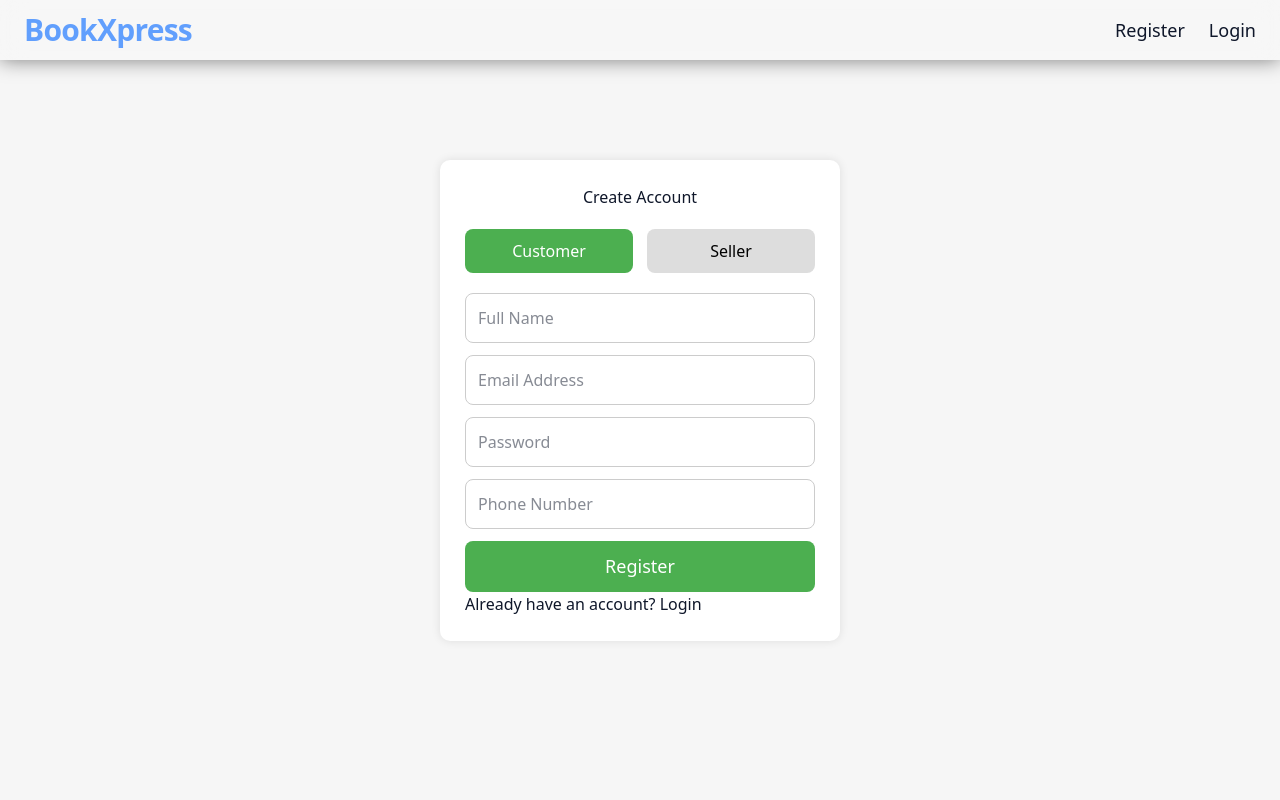
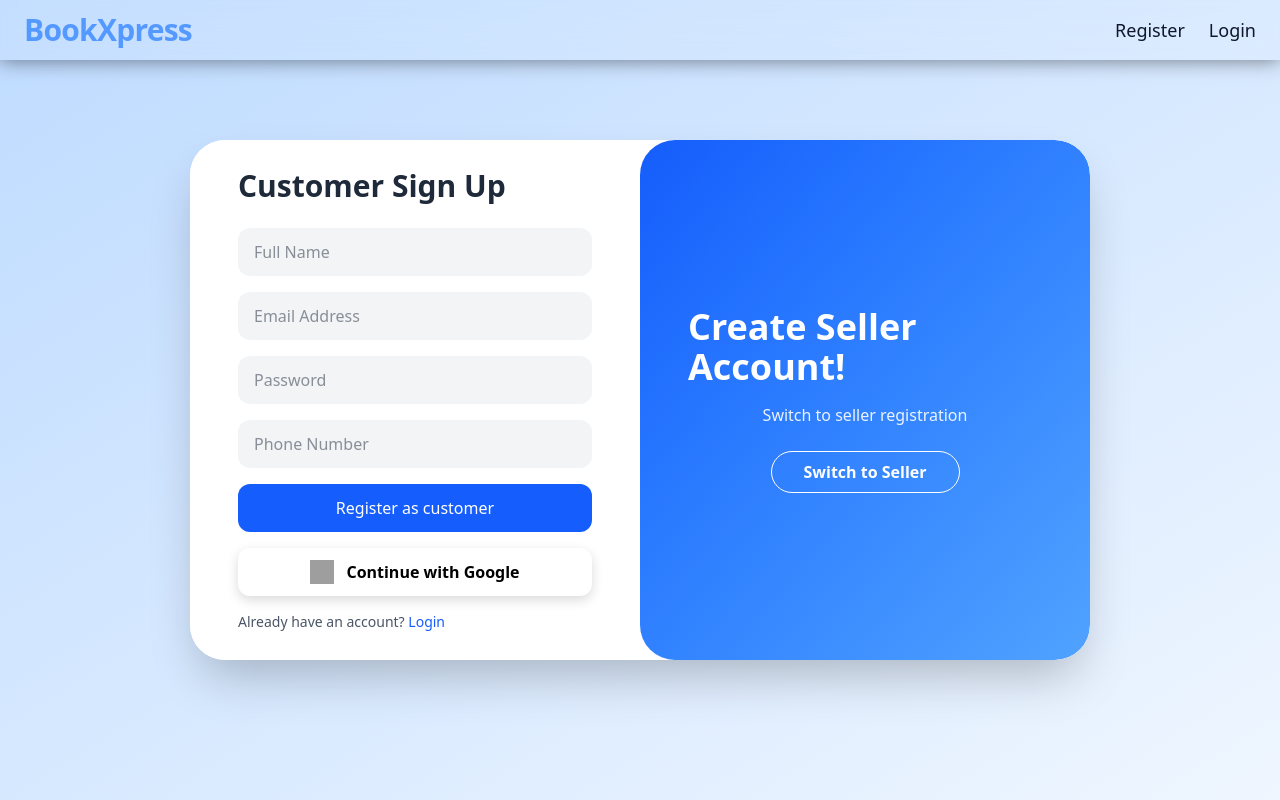
Before and after one commit to bhaskarradha123/BookXpress, a React (Vite) app in the folder frontend/: page /register in a window 1280 px wide. Built offline with nearby package versions, Linux system fonts and the light colour scheme; grey boxes are pictures that could not be loaded.

Commit message:
uploading style changes for register and login files

```diff
--- a/frontend/src/pages/Login.jsx
+++ b/frontend/src/pages/Login.jsx
@@ -40,10 +40,21 @@ export default function Login() {
         </h2>
 
         {/* Google Login */}
-      <button className="w-full bg-white text-black py-3 rounded-xl font-semibold
-                         shadow-lg hover:scale-[1.09] transition">
+        <button
+          className="w-full py-3 rounded-xl font-semibold flex items-center justify-center gap-3
+             bg-white text-black shadow-[0_4px_12px_rgba(0,0,0,0.15)]
+             hover:shadow-[0_6px_18px_rgba(0,0,0,0.25)]
+             hover:scale-[1.05] active:scale-[0.98]
+             transition-all duration-300"
+        >
+          <img
+            src="https://www.svgrepo.com/show/475656/google-color.svg"
+            className="w-6 h-6"
+            alt="Google"
+          />
           Continue with Google
         </button>
+
 
         <div className="my-5 text-center text-white/70">or</div>
 
--- a/frontend/src/pages/Register.jsx
+++ b/frontend/src/pages/Register.jsx
@@ -1,33 +1,34 @@
 import React, { useState } from "react";
-import axios from "axios";
+import { registerUser } from "../api/axios";
 import { toast } from "react-toastify";
-import "react-toastify/dist/ReactToastify.css";
-import { registerUser } from "../api/axios";
 import { Link, useNavigate } from "react-router-dom";
 
-const Register = () => {
+export default function Register() {
   const navigate = useNavigate();
+  const [role, setRole] = useState("customer");
+
   const [form, setForm] = useState({
     name: "",
     email: "",
     password: "",
     phone: "",
-    role: "customer", // default role
+    role: "customer",
   });
 
   const handleChange = (e) => {
     setForm({ ...form, [e.target.name]: e.target.value });
   };
 
-  const handleRole = (role) => {
-    setForm({ ...form, role });
+  const switchRole = () => {
+    const newRole = role === "customer" ? "seller" : "customer";
+    setRole(newRole);
+    setForm({ ...form, role: newRole });
   };
 
   const handleSubmit = async (e) => {
     e.preventDefault();
-
     try {
-      const res = await registerUser(form);
+      await registerUser(form);
       toast.success("Registered successfully!");
       navigate("/login");
     } catch (err) {
@@ -36,138 +37,106 @@ const Register = () => {
   };
 
   return (
-    <div style={styles.container}>
-      <form onSubmit={handleSubmit} style={styles.card}>
-        <h2 style={styles.heading}>Create Account</h2>
+    <div className="min-h-screen w-full flex justify-center items-center bg-gradient-to-br from-blue-200 to-blue-50">
+      <div className="relative w-[900px] h-[520px] shadow-2xl rounded-[35px] overflow-hidden bg-white">
 
-        {/* ROLE SELECTION BUTTONS */}
-        <div style={styles.roleContainer}>
-          <button
-            type="button"
-            onClick={() => handleRole("customer")}
-            style={{
-              ...styles.roleBtn,
-              background: form.role === "customer" ? "#4CAF50" : "#ddd",
-              color: form.role === "customer" ? "#fff" : "#000",
-            }}
+        {/* ---------------------- SLIDING BLUE PANEL ---------------------- */}
+        <div
+          className={`absolute top-0 h-full w-1/2 rounded-[35px] bg-gradient-to-br from-blue-600 to-blue-400 text-white flex flex-col justify-center items-center px-12 transition-all duration-700 ${role === "customer" ? "translate-x-full rounded-l-[35px]" : "translate-x-0 rounded-r-[35px]"
+            }`}
         >
-            Customer
-          </button>
+          <h1 className="text-4xl font-bold mb-4">
+            {role === "customer" ? "Create Seller Account!" : "Create Customer Account!"}
+          </h1>
+
+          <p className="mb-6 opacity-90 text-center">
+            {role === "customer"
+              ? "Switch to seller registration"
+              : "Switch to customer registration"}
+          </p>
 
           <button
-            type="button"
-            onClick={() => handleRole("seller")}
-            style={{
-              ...styles.roleBtn,
-              background: form.role === "seller" ? "#4CAF50" : "#ddd",
-              color: form.role === "seller" ? "#fff" : "#000",
-            }}
+            onClick={switchRole}
+            className="px-8 py-2 border border-white text-white rounded-full hover:bg-white hover:text-blue-600 transition font-semibold"
           >
-            Seller
+            {role === "customer" ? "Switch to Seller" : "Switch to Customer"}
           </button>
         </div>
 
-        {/* INPUTS */}
+        {/* ---------------------- FORM PANEL ---------------------- */}
+        <div
+          className={`absolute top-0 h-full w-1/2 bg-white flex flex-col justify-center px-12 transition-all duration-700 ${role === "customer" ? "translate-x-0" : "translate-x-full"
+            }`}
+        >
+          <h2 className="text-3xl font-bold mb-6 text-gray-800">
+            {role === "customer" ? "Customer Sign Up" : "Seller Sign Up"}
+          </h2>
+
+          <form onSubmit={handleSubmit} className="space-y-4">
             <input
-          type="text"
               name="name"
               placeholder="Full Name"
+              onChange={handleChange}
               value={form.name}
-          onChange={handleChange}
-          style={styles.input}
-          required
+              className="w-full bg-gray-100 text-gray-800 px-4 py-3 rounded-xl outline-none"
             />
 
             <input
               type="email"
               name="email"
               placeholder="Email Address"
+              onChange={handleChange}
               value={form.email}
-          onChange={handleChange}
-          style={styles.input}
-          required
+              className="w-full bg-gray-100 text-gray-800 px-4 py-3 rounded-xl outline-none"
             />
 
             <input
               type="password"
               name="password"
               placeholder="Password"
+              onChange={handleChange}
               value={form.password}
-          onChange={handleChange}
-          style={styles.input}
-          required
+              className="w-full bg-gray-100 text-gray-800 px-4 py-3 rounded-xl outline-none"
             />
 
             <input
               type="number"
               name="phone"
               placeholder="Phone Number"
+              onChange={handleChange}
               value={form.phone}
-          onChange={handleChange}
-          style={styles.input}
-          required
+              className="w-full bg-gray-100 text-gray-800 px-4 py-3 rounded-xl outline-none"
             />
 
-        <button type="submit" style={styles.submitBtn}>
-          Register
+            <button
+              type="submit"
+              className="w-full py-3 bg-blue-600 text-white rounded-xl hover:bg-blue-700 transition"
+            >
+              Register as {role}
             </button>
-        <p>Already have an account? <Link to="/login">Login</Link></p>
+           <button
+  className="w-full py-3 rounded-xl font-semibold flex items-center justify-center gap-3
+             bg-white text-black shadow-[0_4px_12px_rgba(0,0,0,0.15)]
+             hover:shadow-[0_6px_18px_rgba(0,0,0,0.25)]
+             hover:scale-[1.05] active:scale-[0.98]
+             transition-all duration-300"
+>
+  <img
+    src="https://www.svgrepo.com/show/475656/google-color.svg"
+    className="w-6 h-6"
+    alt="Google"
+  />
+  Continue with Google
+</button>
+
           </form>
+
+          <p className="mt-4 text-sm text-gray-600">
+            Already have an account?{" "}
+            <Link to="/login" className="text-blue-600">Login</Link>
+          </p>
+        </div>
+      </div>
     </div>
   );
-};
-
-export default Register;
-
-// Inline styles
-const styles = {
-  container: {
-    width: "100%",
-    minHeight: "100vh",
-    display: "flex",
-    justifyContent: "center",
-    alignItems: "center",
-    background: "#f6f6f6",
-  },
-  card: {
-    width: "400px",
-    padding: "25px",
-    borderRadius: "10px",
-    background: "#fff",
-    boxShadow: "0px 0px 10px rgba(0,0,0,0.1)",
-  },
-  heading: {
-    textAlign: "center",
-    marginBottom: "20px",
-  },
-  roleContainer: {
-    display: "flex",
-    justifyContent: "space-between",
-    marginBottom: "20px",
-  },
-  roleBtn: {
-    width: "48%",
-    padding: "10px",
-    border: "none",
-    borderRadius: "8px",
-    cursor: "pointer",
-    fontSize: "16px",
-  },
-  input: {
-    width: "100%",
-    padding: "12px",
-    marginBottom: "12px",
-    borderRadius: "8px",
-    border: "1px solid #ccc",
-  },
-  submitBtn: {
-    width: "100%",
-    padding: "12px",
-    background: "#4CAF50",
-    color: "#fff",
-    border: "none",
-    borderRadius: "8px",
-    fontSize: "18px",
-    cursor: "pointer",
-  },
-};
+}
```
Lines whose indentation alone changed are shown as unchanged.
